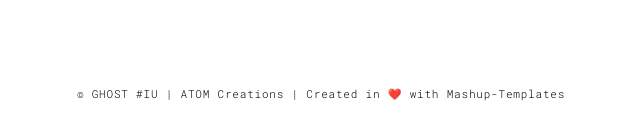
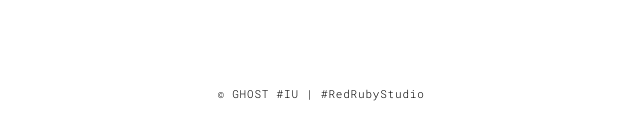
Before and after one commit to Ghost-IU/Portfolio, a Flask app: page /work1.html in a window 1280 px wide. Shown: the part 1246-1377 px from the top of the page, without its empty margins (319-959 px from the left). Run offline with Flask 2, Linux system fonts and the light colour scheme; some libraries are stand-ins or nearby versions.

Commit message:
Update work1.html

```diff
--- a/templates/work1.html
+++ b/templates/work1.html
@@ -102,7 +102,7 @@
   <div class="container">
     <div class="row">
       <div class="col-xs-12">
-        <p>© GHOST #IU | ATOM Creations | Created in ❤️ with Mashup-Templates</p>
+        <p>© GHOST #IU | #RedRubyStudio </p>
       </div>
     </div>
   </div>
```
